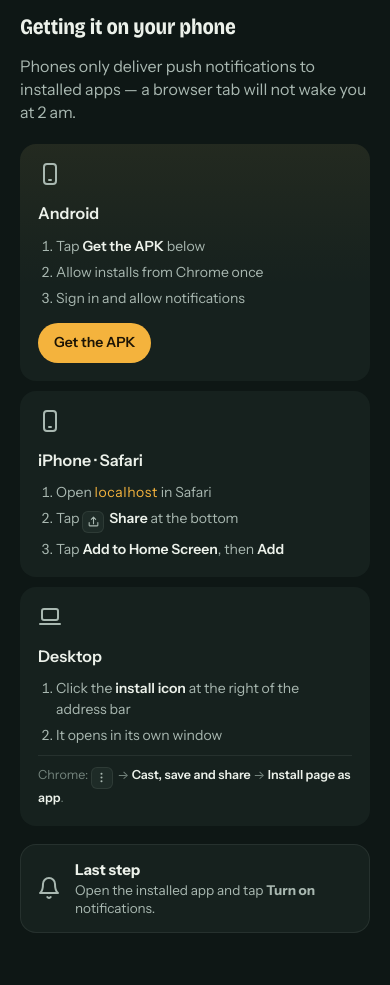
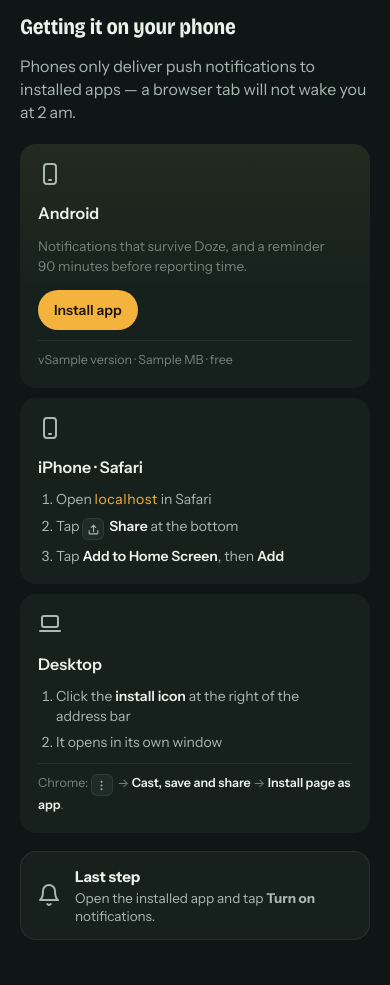
Before and after one commit to JkPadarthi/recruit, a FastAPI app: template app/templates/landing.html in a window 390 px wide. Shown: the part 1085-2070 px from the top of the page. Run offline with FastAPI, Linux system fonts and the light colour scheme; the template is opened without the code that fills it: most values are stand-ins (such as "Sample title", 1, 10 or a date in 2020).

Commit message:
fix(landing): Android card is one button
Three numbered steps to reach a page that itself explains the three steps was noise on
top of noise. The card now says what the app does and offers a single "Install app"
button pointing at /app, with version and size underneath. The section heading follows:
"Getting it on your phone".

```diff
--- a/app/templates/base.html
+++ b/app/templates/base.html
@@ -17,7 +17,7 @@
   <link rel="preconnect" href="https://fonts.googleapis.com">
   <link rel="preconnect" href="https://fonts.gstatic.com" crossorigin>
   <link href="https://fonts.googleapis.com/css2?family=Bricolage+Grotesque:opsz,wdth,wght@12..96,75..100,400..800&family=Instrument+Sans:wdth,wght@75..100,400..700&display=swap" rel="stylesheet">
-  <link rel="stylesheet" href="/static/style.css?v=31">
+  <link rel="stylesheet" href="/static/style.css?v=32">
 </head>
 <body class="{% block bodyclass %}{% endblock %}">
   <!-- Icon sprite: <svg><use href="#i-name"/></svg> -->
--- a/app/templates/landing.html
+++ b/app/templates/landing.html
@@ -65,21 +65,21 @@
       <div class="install-card install-card--app">
         <svg class="install-ico" aria-hidden="true"><use href="#i-phone"/></svg>
         <h3>Android</h3>
-        <ol>
-          <li>Tap <strong>Get the APK</strong> below</li>
-          <li>Allow installs from Chrome once</li>
-          <li>Sign in and allow notifications</li>
-        </ol>
-        <a class="btn btn-primary btn-sm install-btn" href="/app">Get the APK</a>
+        <p class="install-line">
+          Notifications that survive Doze, and a reminder 90&nbsp;minutes before
+          reporting time.
+        </p>
+        <a class="btn btn-primary btn-sm install-btn" href="/app">Install app</a>
+        <p class="install-hint">v{{ apk.version }} · {{ apk.size_mb }}&nbsp;MB · free</p>
       </div>
       {% else %}
       <div class="install-card">
         <svg class="install-ico" aria-hidden="true"><use href="#i-phone"/></svg>
-        <h3>Android · Chrome</h3>
+        <h3>Android</h3>
         <ol>
           <li>Open <span class="mono">{{ request.url.hostname }}</span> in Chrome</li>
           <li>Tap <strong>Install</strong> when Chrome offers it</li>
-          <li>Open the new icon and allow notifications</li>
+          <li>Open the icon and allow notifications</li>
         </ol>
       </div>
       {% endif %}
--- a/static/style.css
+++ b/static/style.css
@@ -430,6 +430,12 @@ svg { width: 22px; height: 22px; flex: none; }
 .install-card li { font-size: 14px; color: var(--ink-2); }
 .install-card strong { color: var(--ink); font-weight: 600; }
 .install-card--app { background: linear-gradient(180deg, rgba(244,179,61,.06), transparent 60%), var(--surface); }
+.install-line {
+  margin: 0;
+  font-size: 13.5px;
+  line-height: 1.5;
+  color: var(--ink-3);
+}
 .install-btn { margin-top: 14px; }
 /* An inline icon where a character used to be: ⋮ rendered as ":" in some fonts. */
 .kbd {
```
